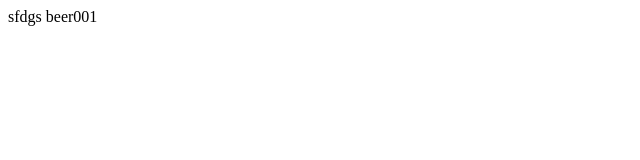
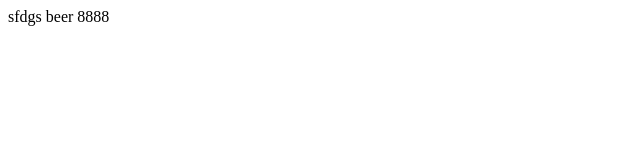
Before and after one commit to LIFNAT/pj-y2, a plain HTML site: page index.html in a window 1280 px wide. Shown: the full height of the page, 0-640 px from the left. Drawn offline with Linux system fonts and the light colour scheme.

Commit message:
behjfhff

```diff
--- a/index.html
+++ b/index.html
@@ -7,6 +7,6 @@
 </head>
 <body>
     sfdgs
-    beer001
+    beer 8888
 </body>
 </html>
```
